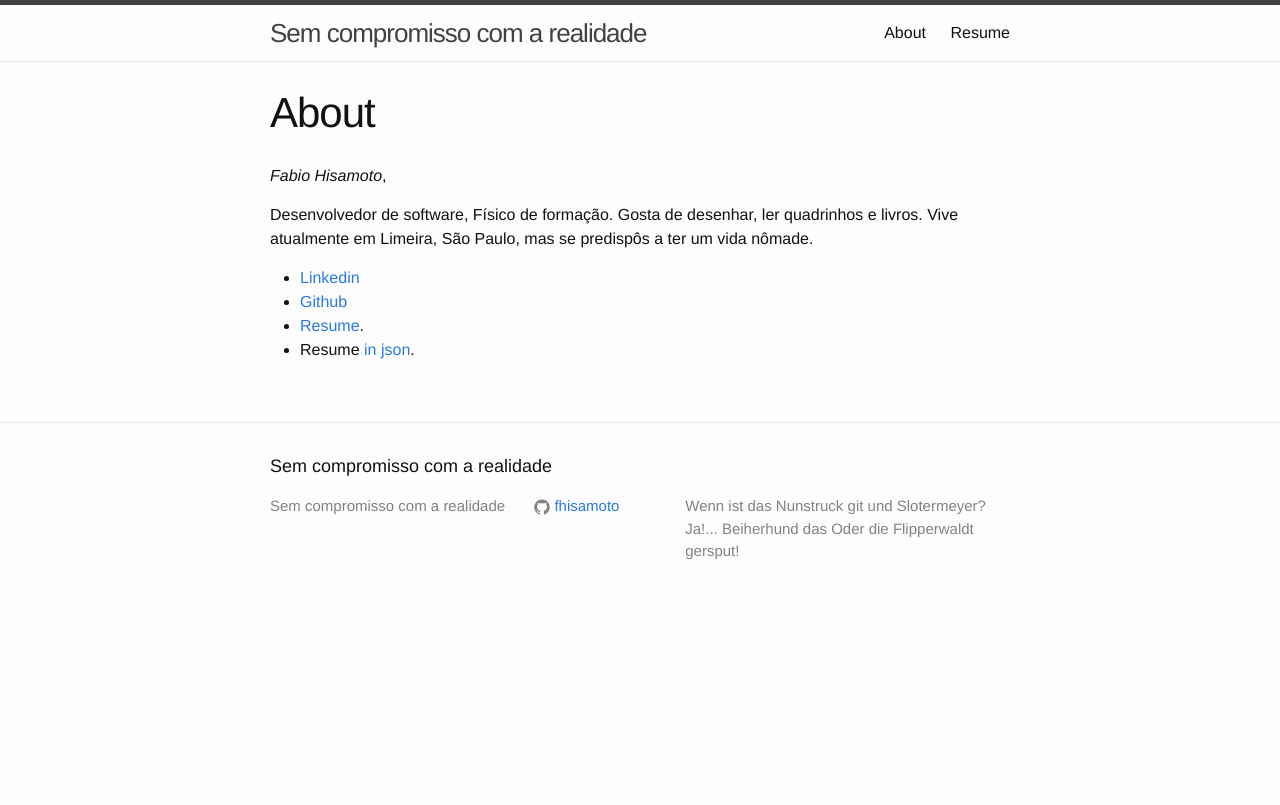
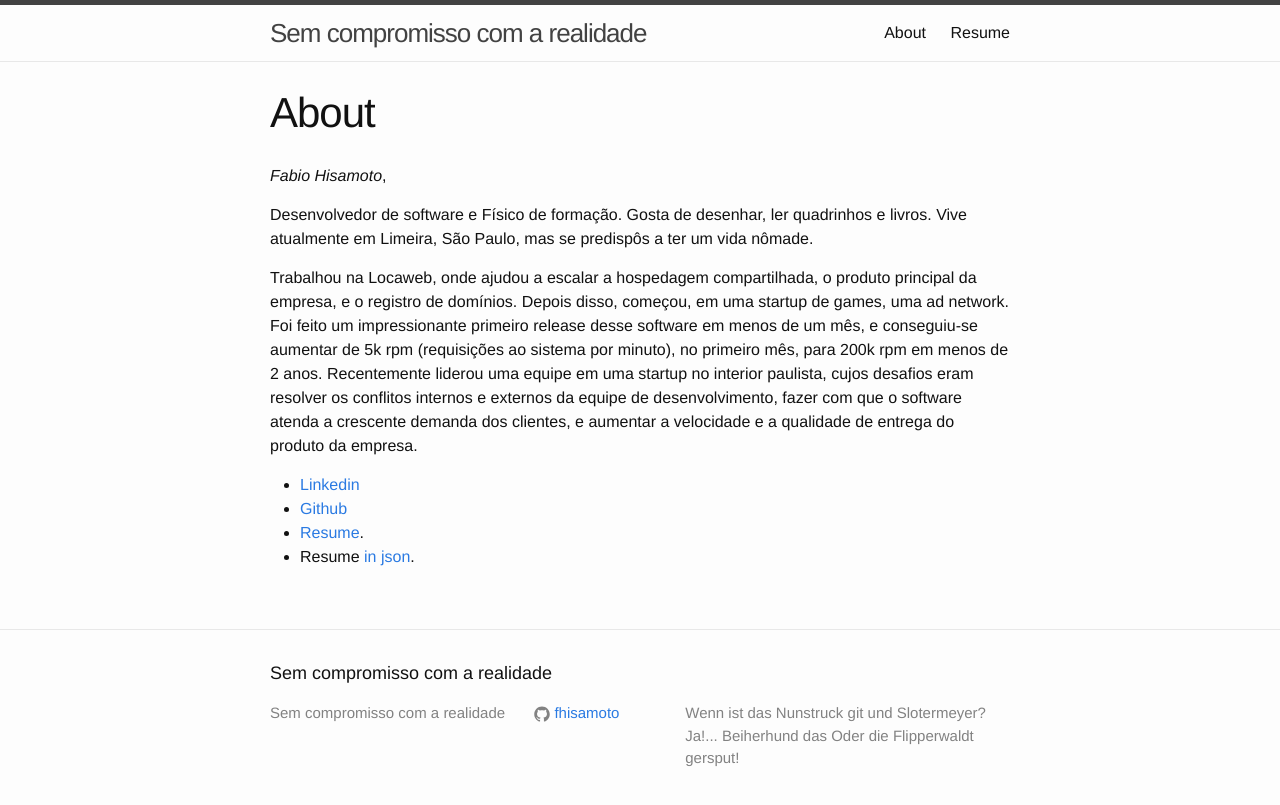
Before and after one commit to fhisamoto/kuririn, a Jekyll site: the page built from about.md, in a window 1280 px wide. Shown: the top 805 px of the page. Built offline with Jekyll 4.4.1, drawn with Linux system fonts in a browser that asks for light colours; nearby versions of some CDN libraries.

Commit message:
Updates about.

```diff
--- a/about.md
+++ b/about.md
@@ -6,7 +6,9 @@ permalink: /about/
 
 *Fabio Hisamoto*,
 
-Desenvolvedor de software, Físico de formação. Gosta de desenhar, ler quadrinhos e livros. Vive atualmente em Limeira, São Paulo, mas se predispôs a ter um vida nômade.
+Desenvolvedor de software e Físico de formação. Gosta de desenhar, ler quadrinhos e livros. Vive atualmente em Limeira, São Paulo, mas se predispôs a ter um vida nômade.
+
+Trabalhou na Locaweb, onde ajudou a escalar a hospedagem compartilhada, o produto principal da empresa, e o registro de domínios. Depois disso, começou, em uma startup de games, uma ad network. Foi feito um impressionante primeiro release desse software em menos de um mês, e conseguiu-se aumentar de 5k rpm (requisições ao sistema por minuto), no primeiro mês, para 200k rpm em menos de 2 anos. Recentemente liderou uma equipe em uma startup no interior paulista, cujos desafios eram resolver os conflitos internos e externos da equipe de desenvolvimento, fazer com que o software atenda a crescente demanda dos clientes, e aumentar a velocidade e a qualidade de entrega do produto da empresa.
 
 - [Linkedin](https://www.linkedin.com/in/fhisamoto)
 - [Github](https://github.com/fhisamoto)
```
